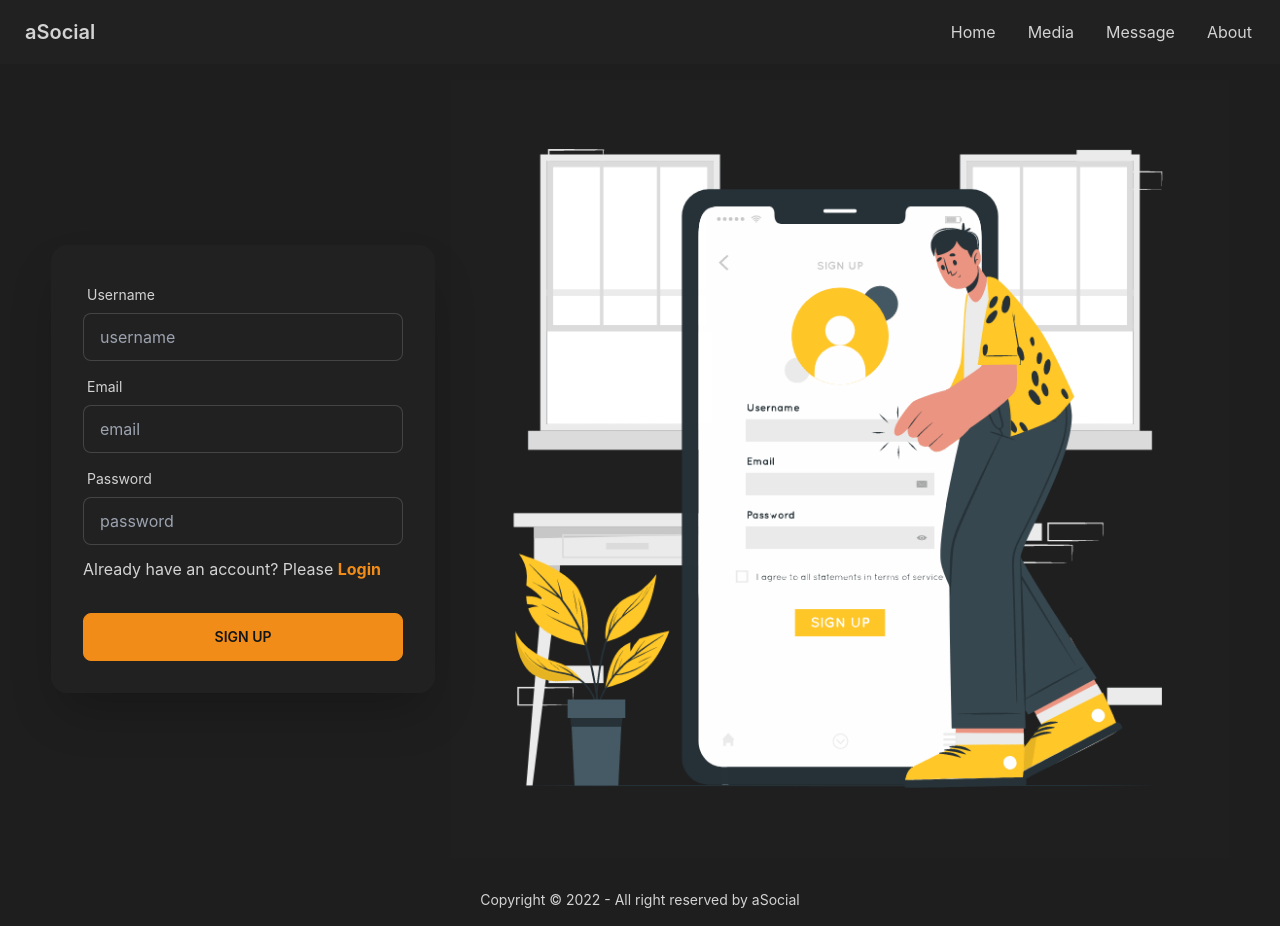
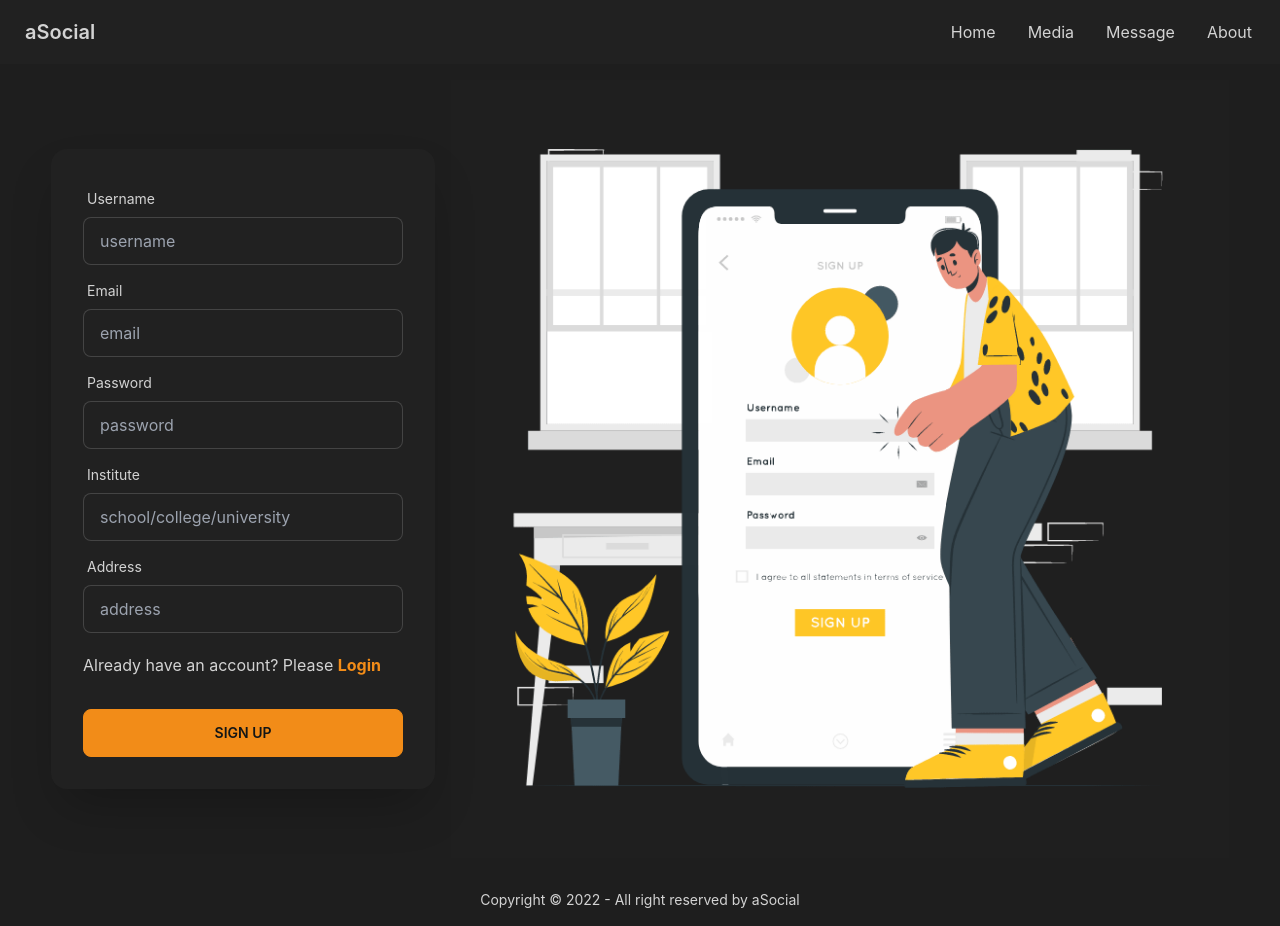
Before and after one commit to junaaid96/asocial-media-client, a React (Create React App) app: page /signup in a window 1280 px wide. Built offline with nearby package versions, Linux system fonts and the light colour scheme; no server answers.

Commit message:
signup implemented

```diff
--- a/src/pages/About/About.js
+++ b/src/pages/About/About.js
@@ -5,7 +5,7 @@ import UserInfo from "../UserInfo/UserInfo";
 import UserModal from "./UserModal";
 
 const About = () => {
-    const { user } = useContext(AuthContext);
+    const { user, logOut } = useContext(AuthContext);
     const [isModalOpen, setIsModalOpen] = useState(false);
 
     const openModal = (event) => {
@@ -13,7 +13,8 @@ const About = () => {
         setIsModalOpen(true);
     };
 
-    const closeModal = () => {
+    const closeModal = (event) => {
+        event.preventDefault();
         setIsModalOpen(false);
     };
 
@@ -94,6 +95,12 @@ const About = () => {
                                     isOpen={isModalOpen}
                                     closeModal={closeModal}
                                 />
+                                <button
+                                    className="btn btn-outline mt-4"
+                                    onClick={logOut}
+                                >
+                                    Sign Out
+                                </button>
                             </div>
                         </form>
                     </div>
--- a/src/pages/About/UserModal.js
+++ b/src/pages/About/UserModal.js
@@ -7,9 +7,9 @@ const UserModal = ({ isOpen, closeModal }) => {
     return (
         <>
             {isOpen && (
-                <div className="fixed top-0 left-0 w-full h-full m-auto bg-gray-800 bg-opacity-75 z-50">
-                    <div className="container mx-auto h-full flex justify-center items-center">
-                        <div className="w-96 bg-base-200 rounded-lg shadow-2xl p-6">
+                <div className="fixed top-0 left-0 bottom-0 right-0 bg-base-100 bg-opacity-75">
+                    <div className=" mx-auto h-full flex justify-center items-center">
+                        <div className="w-96 h-1/2 bg-base-300 bg-opacity-75 rounded-lg shadow-2xl p-6">
                             <form className="">
                                 <div className="form-control">
                                     <label className="label">
@@ -19,8 +19,9 @@ const UserModal = ({ isOpen, closeModal }) => {
                                         type="text"
                                         name="name"
                                         placeholder="name"
-                                        className="input input-bordered "
+                                        className="input input-bordered"
                                         defaultValue={user.displayName}
+                                        required
                                     />
                                 </div>
                                 <div className="form-control">
@@ -35,6 +36,7 @@ const UserModal = ({ isOpen, closeModal }) => {
                                         placeholder="email"
                                         className="input input-bordered "
                                         defaultValue={user.email}
+                                        required
                                     />
                                 </div>
                                 <div className="form-control">
@@ -49,6 +51,7 @@ const UserModal = ({ isOpen, closeModal }) => {
                                         placeholder="school/college/university"
                                         className="input input-bordered "
                                         // defaultValue={user.institute}
+                                        required
                                     />
                                 </div>
                                 <div className="form-control">
@@ -63,6 +66,7 @@ const UserModal = ({ isOpen, closeModal }) => {
                                         placeholder="address"
                                         className="input input-bordered "
                                         // defaultValue={user.address}
+                                        required
                                     />
                                 </div>
                                 <button
--- a/src/pages/SignUp/SignUp.js
+++ b/src/pages/SignUp/SignUp.js
@@ -1,8 +1,42 @@
 import React from "react";
+import { toast } from "react-hot-toast";
 import { Link } from "react-router-dom";
 import signUpGif from "../../assets/gif/SignUp.gif";
 
 const SignUp = () => {
+    const handleSignUp = (event) => {
+        event.preventDefault();
+        const form = event.target;
+        const { username, email, institute, address } = form;
+
+        const userData = {
+            username: username.value,
+            email: email.value,
+            institute: institute.value,
+            address: address.value,
+        };
+
+        //create a user
+        fetch("http://localhost:5000/signup", {
+            method: "POST",
+            headers: {
+                "content-type": "application/json",
+            },
+            body: JSON.stringify(userData),
+        }).then((res) => {
+            if (res.status === 400) {
+                res.json().then((data) => {
+                    toast.error(data.message); // "User already exists"
+                });
+            } else if (res.status === 200) {
+                res.json().then((data) => {
+                    form.reset();
+                    toast.success(data.message); // "User created successfully"
+                });
+            }
+        });
+    };
+
     return (
         <div className="hero min-h-screen bg-base-200">
             <div className="hero-content flex-col-reverse lg:flex-row-reverse">
@@ -10,15 +44,17 @@ const SignUp = () => {
                     <img src={signUpGif} alt="login" />
                 </div>
                 <div className="card flex-shrink-0 w-full max-w-sm shadow-2xl bg-base-100">
-                    <div className="card-body">
+                    <form className="card-body" onSubmit={handleSignUp}>
                         <div className="form-control">
                             <label className="label">
                                 <span className="label-text">Username</span>
                             </label>
                             <input
+                                name="username"
                                 type="text"
                                 placeholder="username"
                                 className="input input-bordered"
+                                required
                             />
                         </div>
                         <div className="form-control">
@@ -26,9 +62,11 @@ const SignUp = () => {
                                 <span className="label-text">Email</span>
                             </label>
                             <input
+                                name="email"
                                 type="email"
                                 placeholder="email"
                                 className="input input-bordered"
+                                required
                             />
                         </div>
                         <div className="form-control">
@@ -36,10 +74,37 @@ const SignUp = () => {
                                 <span className="label-text">Password</span>
                             </label>
                             <input
+                                name="password"
                                 type="password"
                                 placeholder="password"
                                 className="input input-bordered"
+                                required
                             />
+                        </div>
+                        <div className="form-control">
+                            <label className="label">
+                                <span className="label-text">Institute</span>
+                            </label>
+                            <input
+                                name="institute"
+                                type="text"
+                                placeholder="school/college/university"
+                                className="input input-bordered"
+                                required
+                            />
+                        </div>
+                        <div className="form-control">
+                            <label className="label">
+                                <span className="label-text">Address</span>
+                            </label>
+                            <input
+                                name="address"
+                                type="text"
+                                placeholder="address"
+                                className="input input-bordered"
+                                required
+                            />
+                        </div>
                         <label className="mt-3">
                             Already have an account? Please{" "}
                             <Link
@@ -49,11 +114,12 @@ const SignUp = () => {
                                 Login
                             </Link>
                         </label>
+                        <div className="form-control mt-6">
+                            <button type="submit" className="btn btn-primary">
+                                Sign Up
+                            </button>
                         </div>
-                        <div className="form-control mt-6">
-                            <button className="btn btn-primary">Sign Up</button>
-                        </div>
-                    </div>
+                    </form>
                 </div>
             </div>
         </div>
```
Lines whose indentation alone changed are shown as unchanged.
